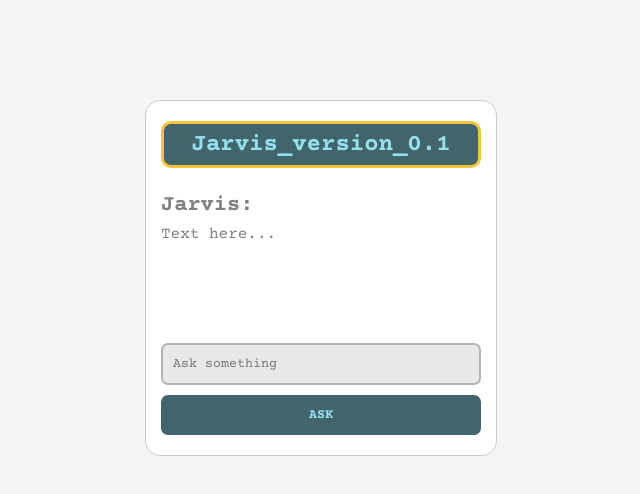
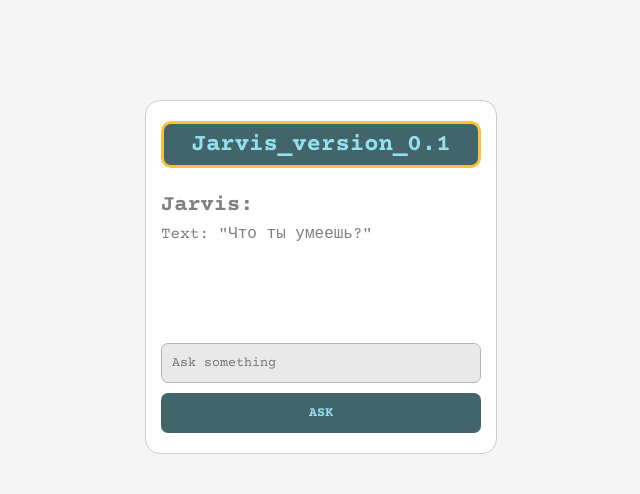
Before and after one commit to Maks77imka/first-test-project, a plain HTML site: page index.html in a window 1280 px wide. Shown: the whole page, without its empty margins (319-959 px from the left). Drawn offline with nearby package versions, Linux system fonts and the light colour scheme.

Commit message:
Fixed some styles

```diff
--- a/index.css
+++ b/index.css
@@ -16,10 +16,6 @@ body, input, button {
 h2 {
   font-size: 22px;
   margin-bottom: 7px;
-}
-
-p {
-  margin-top: 0px;
 }
 
 #bot_title {
@@ -61,25 +57,22 @@ p {
 .bot_forms form input:first-child {
   margin-bottom: 10px;
   height: 38px;
-  border-style: solid;
-  border-color: rgb(182, 181, 181);
+  border: 1px solid rgb(182, 181, 181);
   padding: 0px 10px;
   background-color: rgb(233, 233, 233);
   border-radius: 7px;
 }
 
 .bot_forms form input:first-child:focus {
-  border-color: rgb(247, 195, 55);
-  border-style: solid;
-  height: 40px;
+  border: 1px solid rgb(247, 195, 55);
 }
 
 #bot_button {
   height: 40px;
   border: none;
+  border-radius: 7px;
   font-weight: bolder;
   color: #94e0ee;
-  border-radius: 7px;
   background: #42656b;
   transition: background 0.3s ease-in;
 }
--- a/index.html
+++ b/index.html
@@ -22,7 +22,7 @@
 
         <div class="bot_top">
           <h2>Jarvis:</h2>
-          <p id="answer" class="animate__animated">Text here...</p>
+          <p id="answer" class="animate__animated">Text: "Что ты умеешь?"</p>
         </div>
         <section class="bot_forms">
           <form>
--- a/index.js
+++ b/index.js
@@ -3,7 +3,8 @@ const botAnswer = document.querySelector("#answer");
 const typeAnimation = "animate__bounceIn";
 
 let db = {
-  "Что ты умеешь?": "На самом деле, немного, я - ранняя тестовая версия искуственного интелекта",
+  "Что ты умеешь?": "На самом деле, немного, я - ранняя тестовая версия искуственного интелекта.\
+  Посмотрите мой исходный код, чтобы узнать список вопросов, на которые я могу ответить",
   "Hi": "Hello",
   "What is your name?": "I'm Jarvis sir",
   "How are you?": "I'm fine. Thanks! How are you?",
```
